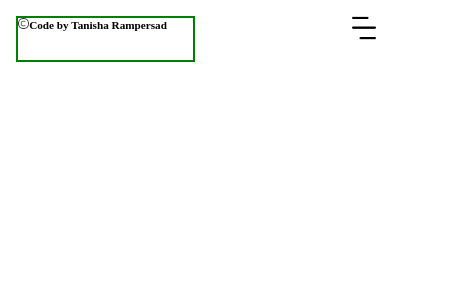
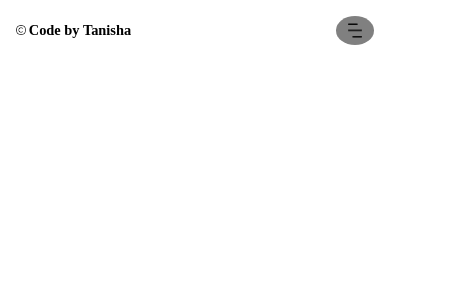
Before and after one commit to TanishaRampersad/My-Portfolio, a React (Create React App) app in the folder portfolio/: page / in a window 390 px wide. Shown: the top 300 px of the page, 456 px wide, since content can reach past the window. Built offline with nearby package versions, Linux system fonts and the light colour scheme.

Commit message:
edited navbar css media query

```diff
--- a/portfolio/src/components/Navbar.css
+++ b/portfolio/src/components/Navbar.css
@@ -13,14 +13,16 @@ nav{
 
 .navEnd{
     display: flex;
-    justify-content: space-between;
-    width: 100vw;
-    /* border: 2px solid blueviolet; */
+    justify-content: flex-end;
+    width: 100%;
 }
 
 .navFirst{
     width: 50%;
-    border: 2px solid green;
+    display:flex;
+    justify-content: center;
+    align-items: center;
+    margin: 0 auto;
 }
 
 .navFirst img{
@@ -28,32 +30,46 @@ nav{
 }
 
 .navFirst h3{
-    font-size: 0.7rem;
     width: 100%;
+    font-size: 0.8rem;
 }
 
 nav ul{
     display:flex;
-    justify-content: flex-ends;
+    justify-content: flex-end;
+    align-items: center;
+    position: relative;
   }
 
 .menu{
     visibility: visible;
-    width: 1.5rem;
-    margin-right: 1rem;
+    /* margin-right: 1rem; */
+    width: 0.8rem;
+    margin-right: 0.2rem;
+    margin-left: 0.2rem;
     /* border: 2px solid blue; */
     /* display: none; */
 }
 
 .hamburger-menu{
-    padding-right: 1rem;
-    margin-right: 1rem;
+    /* padding-right: 1rem; */
+    /* margin-right: 1rem; */
+    width: 100%;
+    display: flex;
+    justify-content: flex-end;
+    align-items: center;
+    background-color: grey;
+    border-radius: 50%;
+    padding: 0.5rem;
 }
+
+
 
 
 .navEnd ul li{
     text-decoration: none;
     list-style: none;
+    display: none;
 }
 
 nav ul li:not(:first-child){
@@ -61,17 +77,110 @@ nav ul li:not(:first-child){
 }
 
 
-.navEnd ul{
+/* .navEnd ul{
     padding-right: 2rem;
     visibility: hidden;
-}
+} */
 
 .navEnd{
-    /* border: 2px solid red; */
     width: 50%;
+    /* display: flex;
+    align-items: end;
+    align-self: flex-end; */
 }
 
 .link{
     text-decoration: none;
     color: black;
 }
+
+
+
+
+
+
+
+/* ---------  Media Query -------------*/
+
+
+/*smaller phones */
+@media (max-width: 380px) {
+
+  }
+
+
+
+
+
+  /* phones */
+  @media (min-width: 381px) and (max-width: 600px) {
+    .navFirst h3{
+        font-size: 0.9rem;
+    }
+
+    .menu{
+        visibility: visible;
+        width: 0.9rem;
+        margin-right: 0.3rem;
+        margin-left: 0.3rem;
+    }
+
+    .hamburger-menu{
+        padding: 0.45rem;
+    }
+
+    .navFirst img{
+        width: 0.6rem;
+        margin-right: 0.2rem;
+    }
+  }
+
+
+
+  /* Tablets */
+  @media (min-width: 601px) and (max-width: 768px) {
+    .navFirst h3{
+        font-size: 1rem;
+    }
+
+    .navEnd ul li{
+        display: block;
+        font-size: 1rem;
+    }
+
+    .hamburger-menu{
+      display: none;
+    }
+
+    .navFirst img{
+        width: 0.8rem;
+        margin-right: 0.2rem;
+    }
+  }
+
+
+
+  @media (min-width: 769px) {
+    .navFirst h3{
+        font-size: 1.2rem;
+    }
+
+    .navEnd ul li{
+        display: block;
+        font-size: 1.2rem;
+        padding-left: 2rem;
+    }
+
+    .navEnd ul{
+        padding-right: 1rem;
+    }
+
+    .hamburger-menu{
+      display: none;
+    }
+
+    .navFirst img{
+        width: 0.9rem;
+        margin-right: 0.2rem;
+    }
+  }
--- a/portfolio/src/components/Navbar.js
+++ b/portfolio/src/components/Navbar.js
@@ -42,7 +42,7 @@ export default function Navbar() {
         <>
           <nav>
             <div className='navFirst navResponsive'>
-              <h3><img src={copyright} alt="copyright" />Code by Tanisha Rampersad</h3>
+              <h3><img src={copyright} alt="copyright" />Code by Tanisha</h3>
             </div>
 
             <div className='navEnd'>
@@ -67,8 +67,7 @@ export default function Navbar() {
                     </li>
 
                     <div className='hamburger-menu'>
-                    <img className="menu" src={hamburger} alt="hamburger menu"></img>
-                    <p className='vLine'>|</p>
+                      <img className="menu" src={hamburger} alt="hamburger menu"></img>
                     </div>
                 </ul>
             </div>
```
